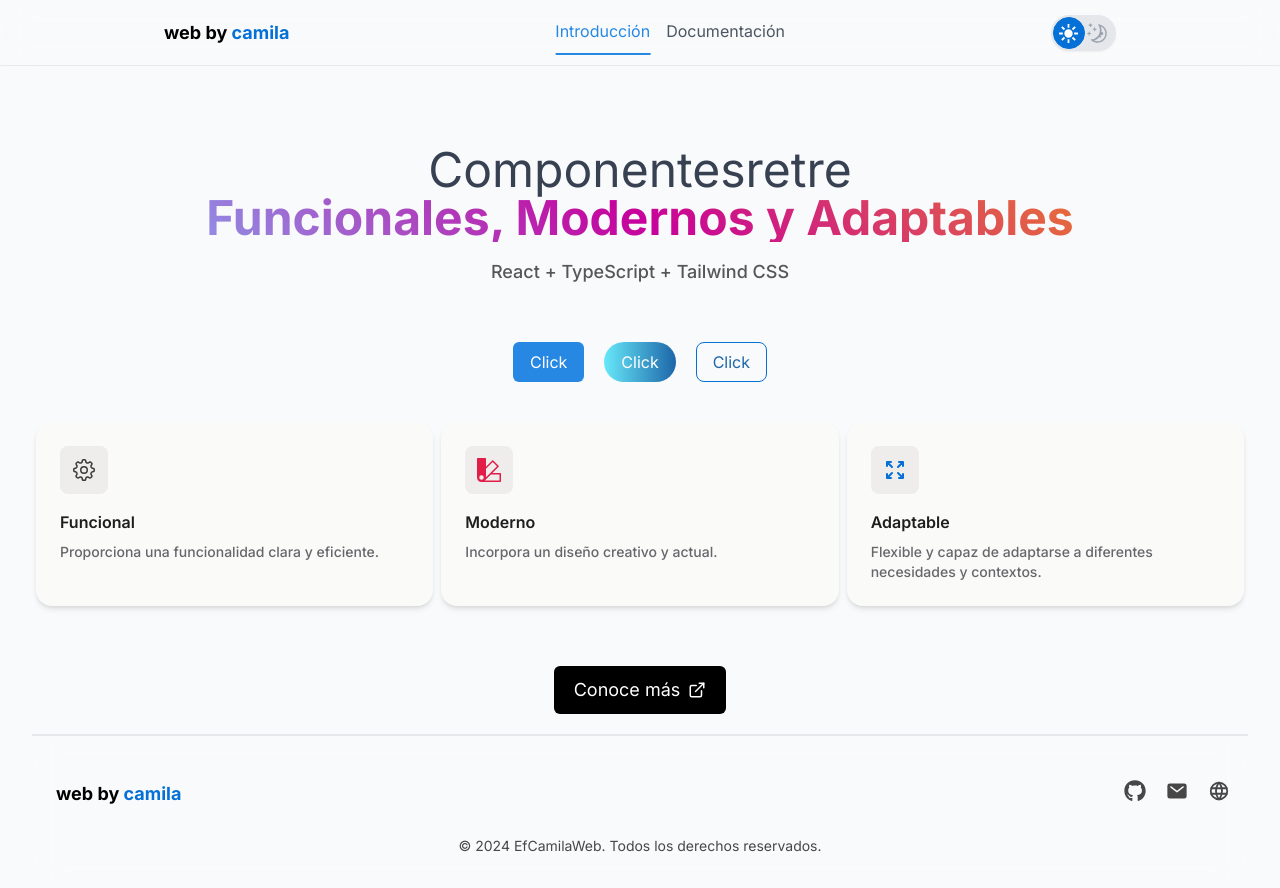
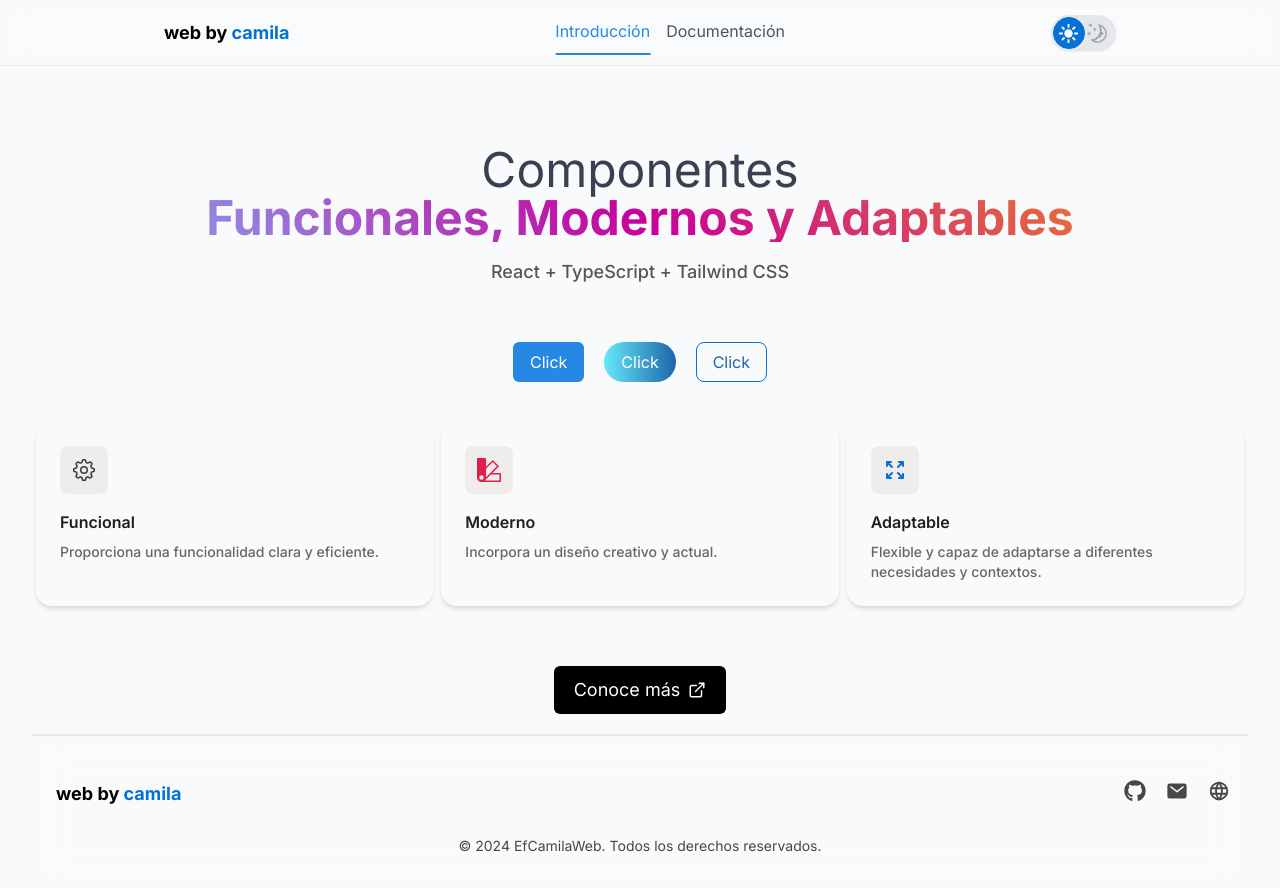
Before and after one commit to efcamila/components_web, a React (Vite) app: page / in a window 1280 px wide. Built offline with nearby package versions, Linux system fonts and the light colour scheme.

Commit message:
Update PageIntroduction.tsx

```diff
--- a/src/pages/PageIntroduction.tsx
+++ b/src/pages/PageIntroduction.tsx
@@ -14,16 +14,13 @@ const PageIntroduction = () => {
 
   function getRandomHexColor() {
     // Genera un color hexadecimal aleatorio
-    console.log("hola");
     return `#${Math.floor(Math.random() * 0xffffff)
       .toString(16)
       .padStart(6, "0")}`;
   }
 
   function getRandomColor() {
-    // Obtén dos colores hexadecimales aleatorios
     const color = getRandomHexColor();
-    console.log(color);
     return color;
   }
 
@@ -39,7 +36,7 @@ const PageIntroduction = () => {
         <div className="flex flex-col">
           <Text.Headingxl className="sm:text-center font-normal text-gray-700 dark:text-white">
             <span className="flex justify-center">
-              Componentesretre
+              Componentes
             </span>
           </Text.Headingxl>
           <h1
```
